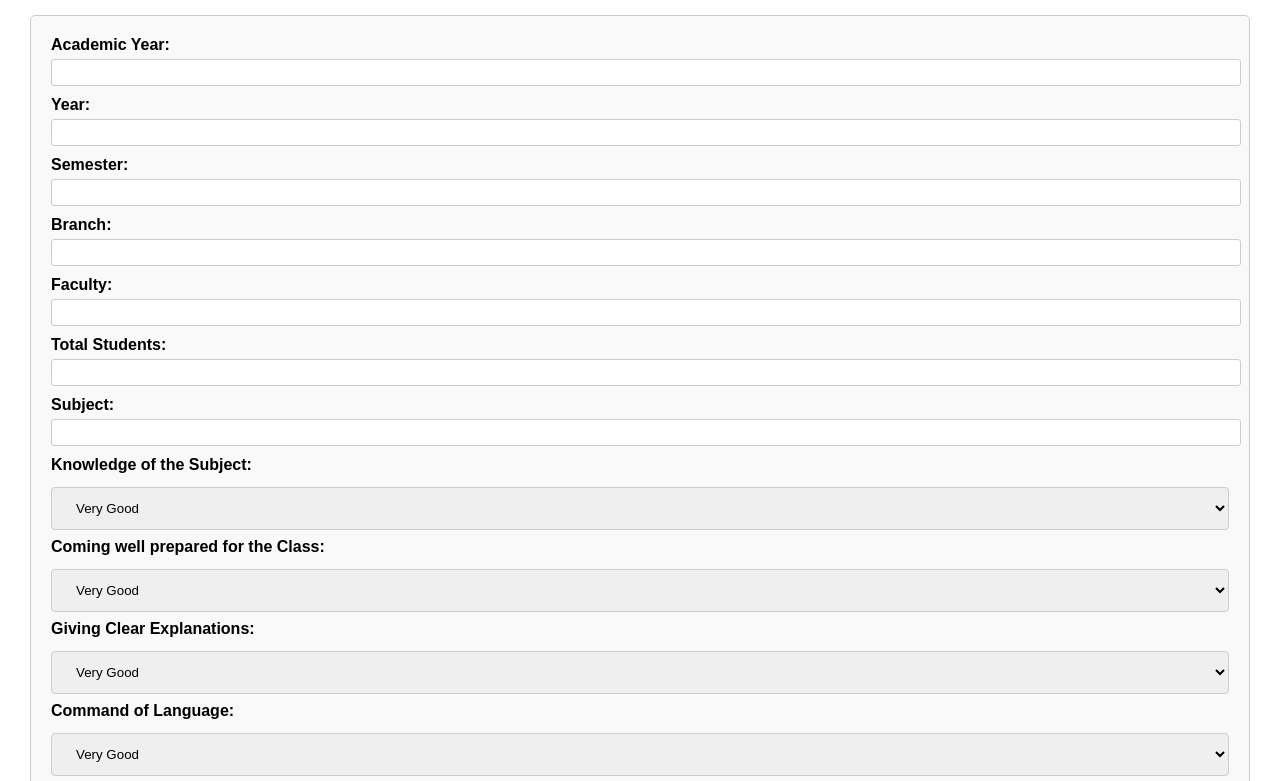
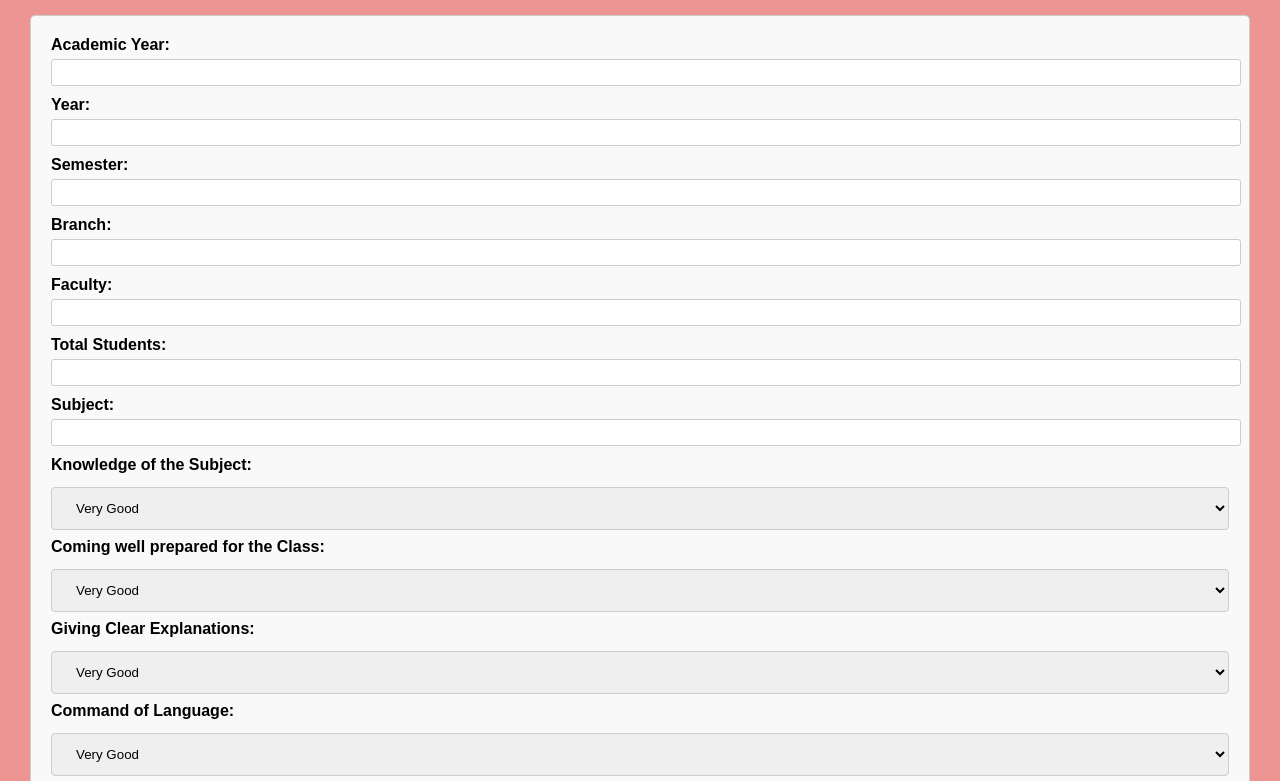
Before and after one commit to prasanthmalla77/Student_FeedbackForm, a plain HTML site: page index.html in a window 1280 px wide. Shown: the part 63-844 px from the top of the page. Drawn offline with Linux system fonts and the light colour scheme.

Commit message:
Update styles.css

```diff
--- a/styles.css
+++ b/styles.css
@@ -1,6 +1,7 @@
 body {
   font-family: Arial, sans-serif;
   margin: 0;
+  background-color: #ED9593;
 }
 
 h2 {
```
